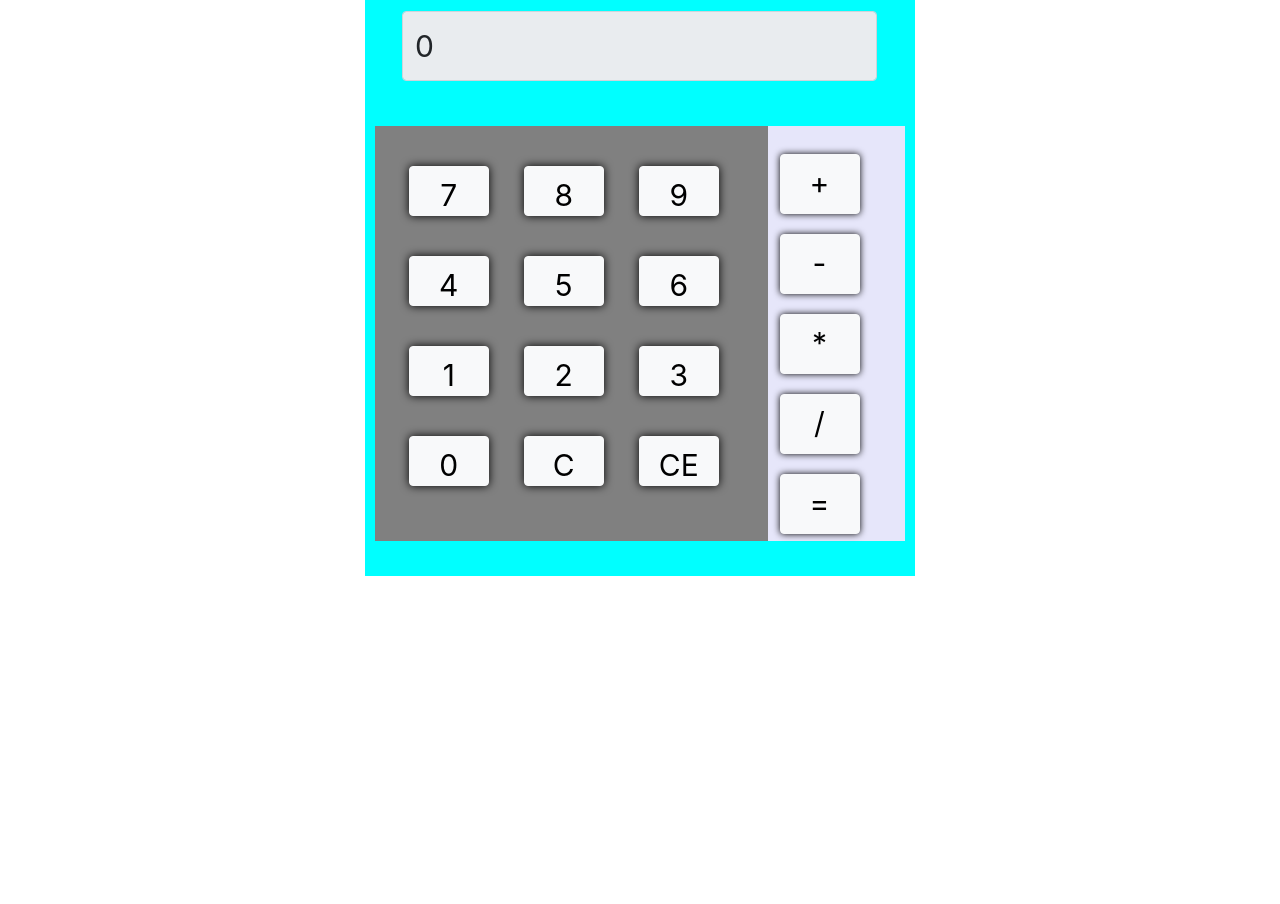
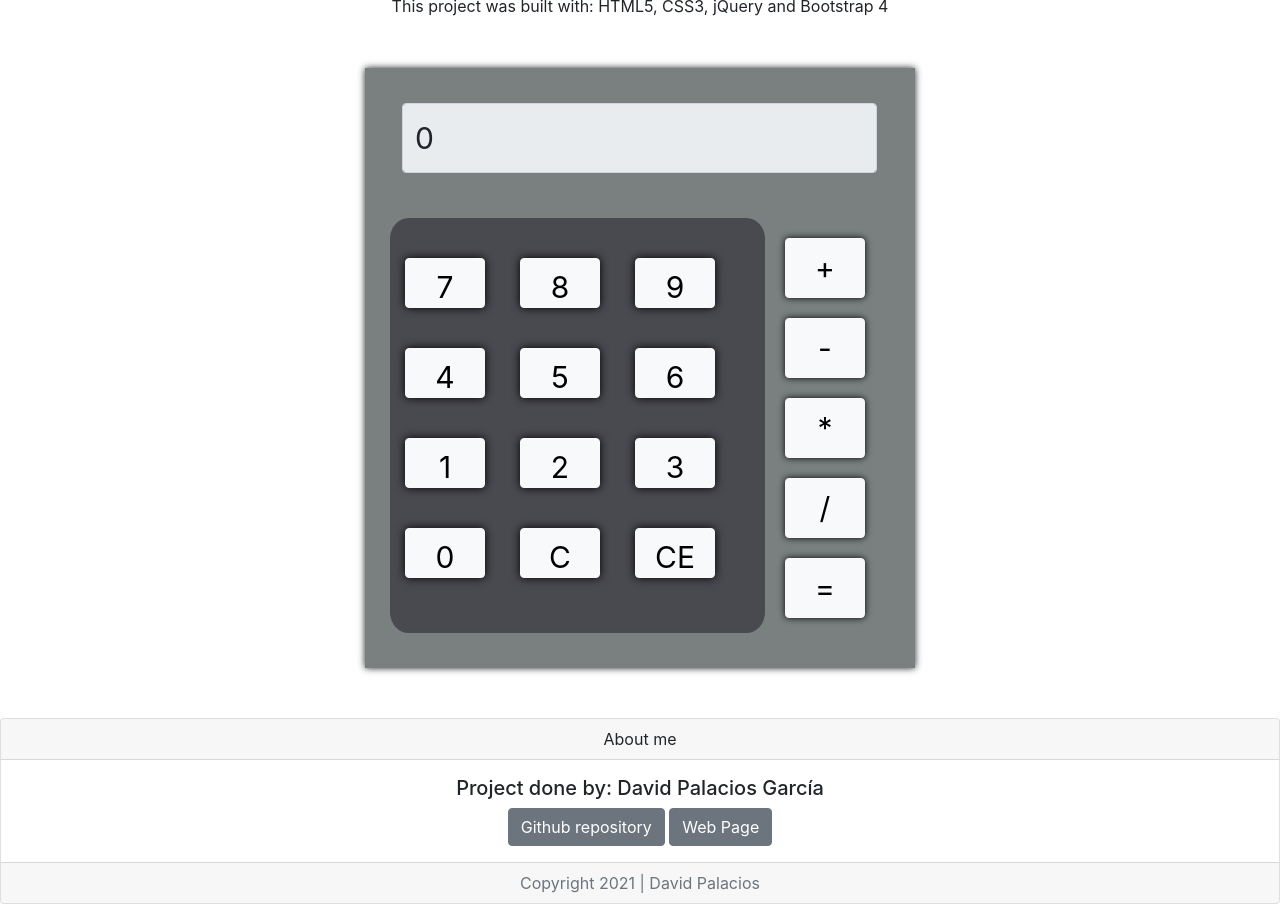
Before and after one commit to davidpalaciosg/JSCalculator, a plain HTML site: page index.html in a window 1280 px wide. Shown: the part 74-978 px from the top of the page. Before the commit the page ends 800 px from the top, so only its background shows below. Drawn offline with nearby package versions, Linux system fonts and the light colour scheme.

Commit message:
Css completed and header/footer done

```diff
--- a/css/styles.css
+++ b/css/styles.css
@@ -1,10 +1,18 @@
+body{
+    font-family: -apple-system, BlinkMacSystemFont, 'Segoe UI', Roboto, Oxygen, Ubuntu, Cantarell, 'Open Sans', 'Helvetica Neue', sans-serif;
+}
+#titulo{
+    margin: 10px auto;
+    text-align: center;
+}
 #calc-body{
     margin-top: 50px;
     margin-bottom: 50px;
     width: 550px;
     height: 600px;
-    background-color: aqua;
+    background-color: rgb(122, 128, 128);
     font-family: -apple-system, BlinkMacSystemFont, 'Segoe UI', Roboto, Oxygen, Ubuntu, Cantarell, 'Open Sans', 'Helvetica Neue', sans-serif;
+    box-shadow: 0 0 7px;
 }
 
 #screen-div{
@@ -26,26 +34,24 @@
     position: relative;
     float: left;
     top: 80px;
-    left: 10px;
-
+    left: 15px;
+    margin-left: 10px;
+    max-width: 375px;
     height: 415px;
-    background-color: gray;
+    background-color: rgb(73, 73, 80);
+    border-radius: 5%;
 }
 
 #ope-keyboard{
     position: relative;
     top: 80px;
-    right: 10px;
+    left: 25px;
+    max-width: 100px;
     height: 415px;
-    background-color: lavender;
-    justify-content: center;
-    align-content: center;
-
-
+    background-color: rgb(122, 128, 128);
 }
 .button{
     position: relative;
-    background-color: blue;
     width: 50px;
     height: 30px;
     margin: 45px;
@@ -56,6 +62,7 @@
     margin-top: 40px;
     align-items: center;
     align-content: center;
+
 }
 
 .boton-teclado{
@@ -64,6 +71,7 @@
     margin-right: 35px;
     font-size: 30px;
     box-shadow: 0 0 10px;
+    left: 15px;
 }
 .boton-ope{
     margin-top: 20px;
@@ -71,15 +79,8 @@
     height: 60px;
     font-size: 30px;
     text-align: center;
+    max-width: 80px;
 
     font-family: -apple-system, BlinkMacSystemFont, 'Segoe UI', Roboto, Oxygen, Ubuntu, Cantarell, 'Open Sans', 'Helvetica Neue', sans-serif;
     box-shadow: 0 0 7px;
 }
-boton-ope::active{
-    margin-top: 20px;
-    width: 80px;
-    height: 60px;
-    font-size: 35px;
-    text-align: center;
-    align-content: center;
-}
--- a/index.html
+++ b/index.html
@@ -14,13 +14,21 @@
 </head>
 
 <body>
-    <div class="container" id="calc-body">
-        <div id="screen-div" class="container">
-            <input id="screen"class="form-control" type="text"readonly>
+    <div class="container-fluid justify-content-sm-center">
+        <h1 id="titulo" class="card-title">JS Calculator</h1>
+        <div class="container-fluid">
+            <p style="text-align: center;">
+                This project was built with: HTML5, CSS3, jQuery and Bootstrap 4
+            </p>
+
+        </div>
+    </div>
+    <div class="container-fluid justify-content-sm-center" id="calc-body">
+        <div id="screen-div" class="container-fluid">
+            <input id="screen" class="form-control" type="text" readonly>
         </div>
         <div class="row justify-text-sm-center">
-
-            <div id="num-keyboard" class="col col-sm-9">
+            <div id="num-keyboard" class="col col-sm-9 justify-content-sm-center">
                 <div class=" fila row justify-content-sm-center">
 
                     <button type="button" class="boton-teclado col col-sm-3 btn btn-light">7</button>
@@ -51,20 +59,43 @@
 
             </div>
 
-            <div id="ope-keyboard" class="col col-sm-3">
+            <div id="ope-keyboard" class="col col-sm-3 justify-content-sm-center">
+                <div class="row justify-content-sm-center">
                     <button type="button" class="boton-ope col col-sm-3 btn btn-light">+</button>
+                </div>
+                <div class="row justify-content-sm-center">
                     <button type="button" class="boton-ope col col-sm-3 btn btn-light">-</button>
+                </div>
+                <div class="row justify-content-sm-center">
                     <button type="button" class="boton-ope col col-sm-3 btn btn-light">*</button>
+                </div>
+                <div class="row justify-content-sm-center">
                     <button type="button" class="boton-ope col col-sm-3 btn btn-light">/</button>
+                </div>
+                <div class="row justify-content-sm-center">
                     <button type="button" class="boton-ope col col-sm-3 btn btn-light">=</button>
+                </div>
             </div>
         </div>
     </div>
+    <div class="card text-center">
+        <div class="card-header">
+          About me
+        </div>
+        <div class="card-body">
+          <h5 class="card-title">Project done by: David Palacios García</h5>
+          <a href="#" class="btn btn-secondary">Github repository</a>
+          <a href="https://davidpalaciosg.com/" target="_blank" class="btn btn-secondary">Web Page</a>
+        </div>
+        <div class="card-footer text-muted">
+          Copyright 2021 | David Palacios
+        </div>
+      </div>
 
     <!-- Optional JavaScript; choose one of the two! -->
     <script src="https://cdn.jsdelivr.net/npm/bootstrap@5.0.0-beta2/dist/js/bootstrap.bundle.min.js"
-    integrity="sha384-b5kHyXgcpbZJO/tY9Ul7kGkf1S0CWuKcCD38l8YkeH8z8QjE0GmW1gYU5S9FOnJ0"
-    crossorigin="anonymous"></script>
+        integrity="sha384-b5kHyXgcpbZJO/tY9Ul7kGkf1S0CWuKcCD38l8YkeH8z8QjE0GmW1gYU5S9FOnJ0"
+        crossorigin="anonymous"></script>
 
     <!-- INSTALL JQUERY -->
     <script src="https://code.jquery.com/jquery-3.6.0.min.js"></script>
--- a/js/scripts.js
+++ b/js/scripts.js
@@ -30,7 +30,6 @@ $(document).ready(function () {
 
         }
         else {
-
             cadena += valor;
             numactual += valor;
             $("#screen").val(numactual);
```
